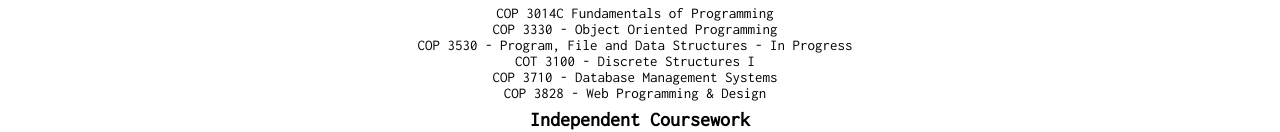
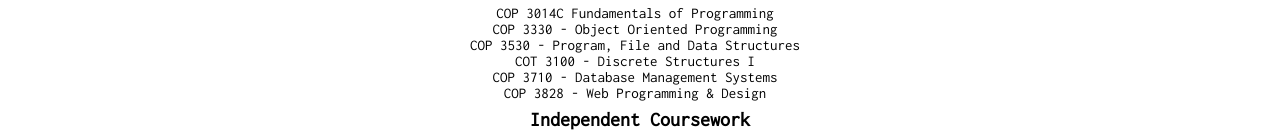
Before and after one commit to AsaGayle/AsaGayle.github.io, a plain HTML site: page index.html in a window 1280 px wide. Shown: the part 1343-1475 px from the top of the page. Drawn offline with nearby package versions, Linux system fonts and the light colour scheme; a web font is replaced by a local one.

Commit message:
Edited course list

```diff
--- a/index.html
+++ b/index.html
@@ -42,7 +42,7 @@
             <ul class='course-list'>
                 <li>COP 3014C Fundamentals of Programming</li>
                 <li>COP 3330 - Object Oriented Programming</li>
-                <li>COP 3530 - Program, File and Data Structures - In Progress</li>
+                <li>COP 3530 - Program, File and Data Structures</li>
                 <li>COT 3100 - Discrete Structures I</li>
                 <li>COP 3710 - Database Management Systems</li>
                 <li>COP 3828 - Web Programming &amp; Design</li>
```
